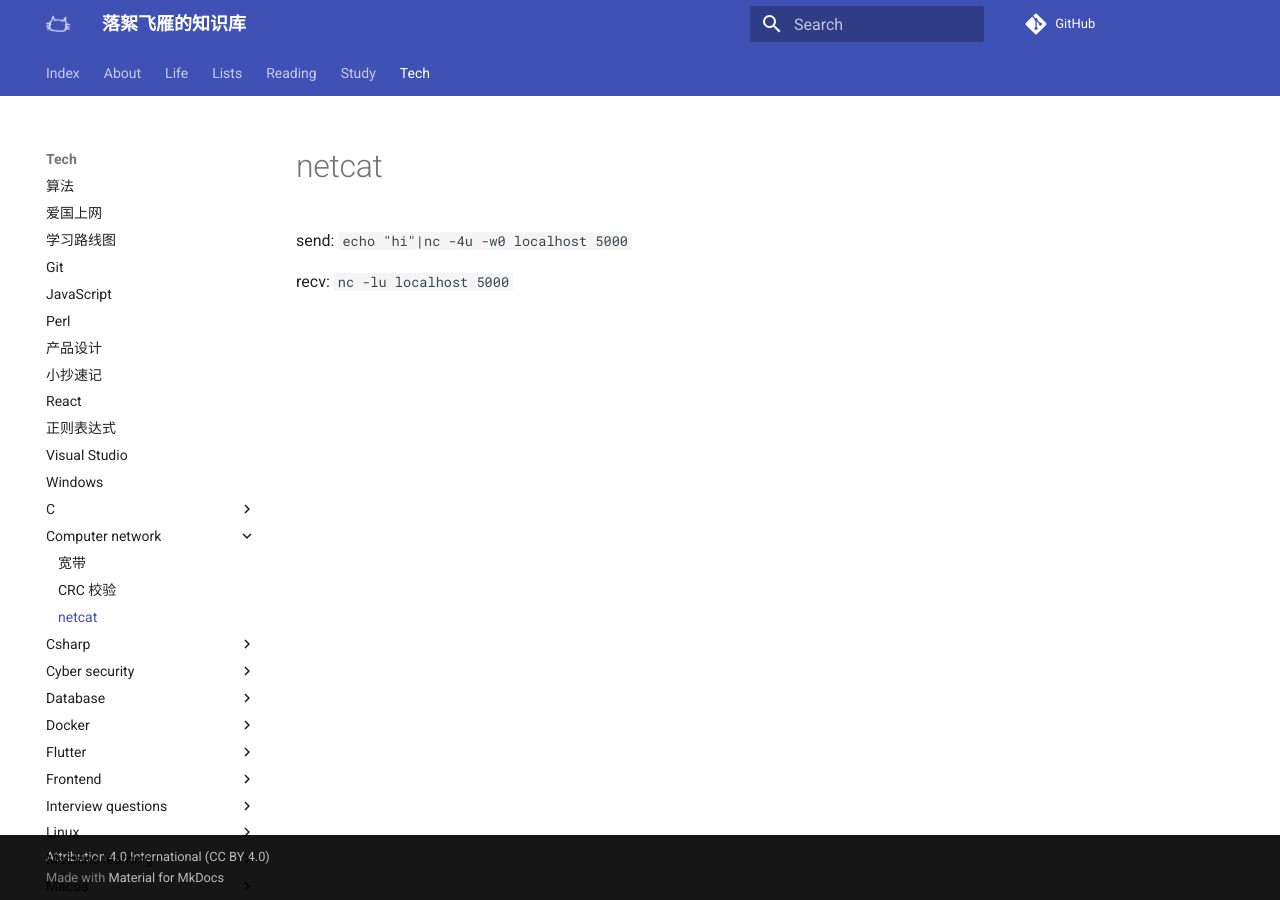
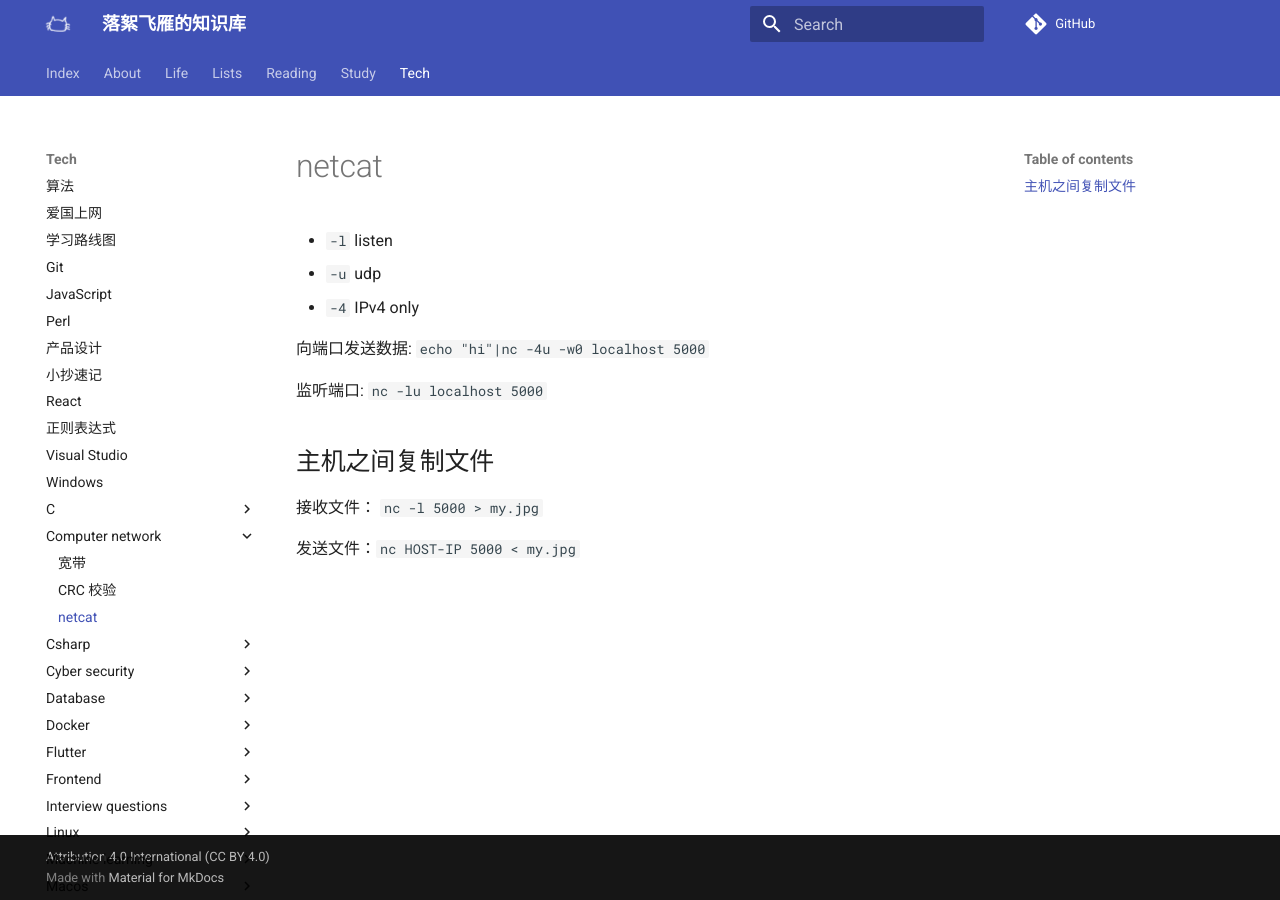
Before and after one commit to luoxufeiyan/wiki.luoxufeiyan.com, an MkDocs documentation site: the page built from docs/tech/computer_network/netcat.md, in a window 1280 px wide. Built offline with MkDocs 1.6.1 and Material for MkDocs 9.7.7, drawn with Linux system fonts in a browser that asks for light colours; comment, search, counter and statistics services are not loaded.

Commit message:
update netcat

```diff
--- a/docs/tech/computer_network/netcat.md
+++ b/docs/tech/computer_network/netcat.md
@@ -1,5 +1,15 @@
 # netcat
 
-send: ` echo "hi"|nc -4u -w0 localhost 5000`
+* `-l` listen
+* `-u` udp
+* `-4` IPv4 only
 
-recv: `nc -lu localhost 5000`
+向端口发送数据: ` echo "hi"|nc -4u -w0 localhost 5000`
+
+监听端口: `nc -lu localhost 5000`
+
+## 主机之间复制文件
+
+接收文件： `nc -l 5000 > my.jpg`
+
+发送文件：`nc HOST-IP 5000 < my.jpg`
```
